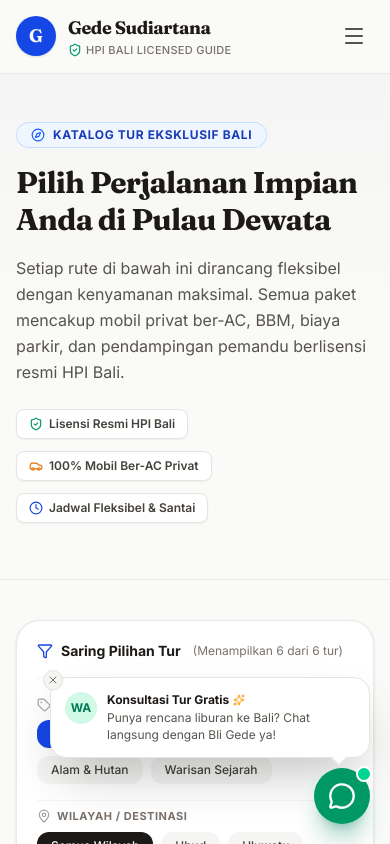
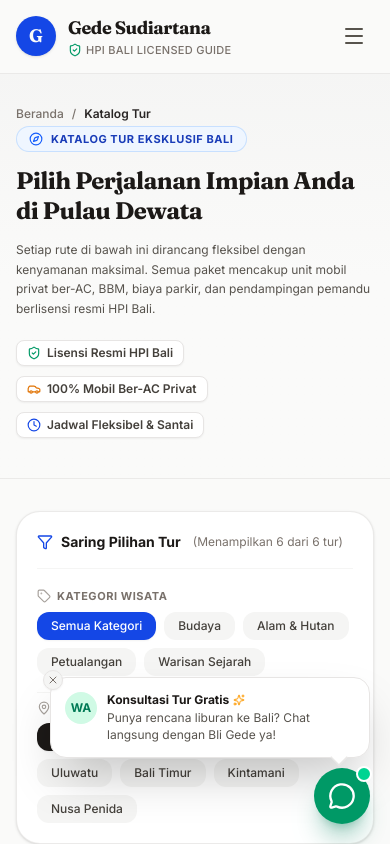
Before and after one commit to sumestawsome/gedebaliguide, a Next.js app: page /tours in a window 390 px wide. Shown: the top 844 px of the page. Built offline with nearby package versions, Linux system fonts and the light colour scheme.

Commit message:
feat(tours): connect ToursPage to getActiveToursSortedByPopularity with ItemList schema and full SEO metadata

```diff
--- a/src/app/tours/page.tsx
+++ b/src/app/tours/page.tsx
@@ -1,50 +1,131 @@
 import React from "react";
 import type { Metadata } from "next";
+import Link from "next/link";
 import Navbar from "@/components/layout/Navbar";
 import Footer from "@/components/layout/Footer";
 import ToursCatalog from "@/components/tours/ToursCatalog";
-import { Compass, Sparkles, ShieldCheck, Car, Clock } from "lucide-react";
+import { Compass, ShieldCheck, Car, Clock } from "lucide-react";
+import { getActiveToursSortedByPopularity } from "@/lib/services/tour-service";
 
 export const metadata: Metadata = {
-  title: "Katalog Tur Privat Bali — Gede Bali Guide",
+  title: "Katalog Tur Privat Bali — Pilihan Rute Fleksibel & Mobil Ber-AC",
   description:
     "Pilihan paket tur privat lengkap di Bali bersama Gede Sudiartana. Mulai dari Ubud, Uluwatu, Bedugul, Kintamani, hingga Nusa Penida. Mobil ber-AC nyaman & tanpa komisi perantara.",
+  keywords: [
+    "Katalog Tour Bali",
+    "Paket Wisata Privat Bali",
+    "Tour Ubud Privat",
+    "Tour Uluwatu Kecak",
+    "Sewa Mobil Bali dengan Driver Guide",
+    "Paket Liburan Keluarga Bali",
+  ],
+  alternates: {
+    canonical: "https://gedebaliguide.com/tours",
+  },
+  openGraph: {
+    title: "Katalog Tur Privat Bali — Gede Bali Guide",
+    description:
+      "Pilihan rute wisata privat terbaik di Bali bersama pramuwisata berlisensi resmi HPI. Jadwal santai dan fleksibel tanpa belanja paksa.",
+    url: "https://gedebaliguide.com/tours",
+    siteName: "Gede Bali Guide",
+    locale: "id_ID",
+    type: "website",
+    images: [
+      {
+        url: "https://images.unsplash.com/photo-1537996194471-e657df975ab4?w=1200&auto=format&fit=crop&q=80",
+        width: 1200,
+        height: 630,
+        alt: "Katalog Tur Privat Gede Bali Guide",
+      },
+    ],
+  },
+  twitter: {
+    card: "summary_large_image",
+    title: "Katalog Tur Privat Bali — Gede Bali Guide",
+    description:
+      "Paket tur privat lengkap di Bali bersama Bli Gede. Mobil ber-AC nyaman & tanpa perantara.",
+    images: [
+      "https://images.unsplash.com/photo-1537996194471-e657df975ab4?w=1200&auto=format&fit=crop&q=80",
+    ],
+  },
 };
 
-export default function ToursPage() {
+export default async function ToursPage() {
+  const tours = await getActiveToursSortedByPopularity();
+
+  const catalogJsonLd = {
+    "@context": "https://schema.org",
+    "@type": "ItemList",
+    name: "Katalog Tur Privat Bali — Gede Bali Guide",
+    description:
+      "Daftar pilihan paket tur privat fleksibel di Bali bersama pemandu wisata berlisensi resmi HPI Gede Sudiartana.",
+    url: "https://gedebaliguide.com/tours",
+    numberOfItems: tours.length,
+    itemListElement: tours.map((tour, index) => ({
+      "@type": "ListItem",
+      position: index + 1,
+      item: {
+        "@type": "TouristTrip",
+        name: tour.name,
+        description: tour.description,
+        url: `https://gedebaliguide.com/tours/${tour.slug}`,
+        touristType: ["Family", "Couple", "Solo Traveler"],
+        offers: {
+          "@type": "Offer",
+          price: tour.price,
+          priceCurrency: "IDR",
+          availability: "https://schema.org/InStock",
+        },
+      },
+    })),
+  };
+
   return (
     <div className="flex min-h-screen flex-col bg-[#fafaf9] text-stone-900 font-sans">
+      <script
+        type="application/ld+json"
+        dangerouslySetInnerHTML={{ __html: JSON.stringify(catalogJsonLd) }}
+      />
       <Navbar />
 
-      <main className="flex-1 pb-20">
+      <main className="flex-1 pb-28 sm:pb-20">
         {/* Header Hero Banner */}
-        <section className="relative overflow-hidden bg-gradient-to-b from-stone-100 via-[#fafaf9] to-[#fafaf9] pt-12 pb-14 border-b border-stone-200/70">
+        <section className="relative overflow-hidden bg-gradient-to-b from-stone-100 via-[#fafaf9] to-[#fafaf9] pt-8 pb-10 sm:pt-12 sm:pb-14 border-b border-stone-200/70">
           <div className="mx-auto max-w-7xl px-4 sm:px-6 lg:px-8">
-            <div className="max-w-3xl space-y-4">
-              <div className="inline-flex items-center gap-2 rounded-full bg-blue-50 border border-blue-200/80 px-3.5 py-1 text-xs font-bold uppercase tracking-wider text-blue-800">
+            <div className="max-w-3xl space-y-3.5 sm:space-y-4">
+              {/* Breadcrumb */}
+              <nav className="flex items-center gap-2 text-xs text-stone-500 font-medium mb-1">
+                <Link href="/" className="hover:text-blue-700 transition-colors">
+                  Beranda
+                </Link>
+                <span>/</span>
+                <span className="text-stone-800 font-semibold">Katalog Tur</span>
+              </nav>
+
+              <div className="inline-flex items-center gap-2 rounded-full bg-blue-50 border border-blue-200/80 px-3 py-1 sm:px-3.5 sm:py-1 text-[11px] sm:text-xs font-bold uppercase tracking-wider text-blue-800">
                 <Compass className="h-3.5 w-3.5 text-blue-600" />
                 <span>Katalog Tur Eksklusif Bali</span>
               </div>
 
-              <h1 className="font-serif text-3xl sm:text-5xl font-bold tracking-tight text-stone-900 leading-tight">
+              <h1 className="font-serif text-2xl sm:text-4xl lg:text-5xl font-bold tracking-tight text-stone-900 leading-tight">
                 Pilih Perjalanan Impian Anda di Pulau Dewata
               </h1>
 
-              <p className="text-base sm:text-lg text-stone-600 leading-relaxed font-sans">
-                Setiap rute di bawah ini dirancang fleksibel dengan kenyamanan maksimal. Semua paket mencakup mobil privat ber-AC, BBM, biaya parkir, dan pendampingan pemandu berlisensi resmi HPI Bali.
+              <p className="text-xs sm:text-sm md:text-base text-stone-600 leading-relaxed font-sans">
+                Setiap rute di bawah ini dirancang fleksibel dengan kenyamanan maksimal. Semua paket mencakup unit mobil privat ber-AC, BBM, biaya parkir, dan pendampingan pemandu berlisensi resmi HPI Bali.
               </p>
 
               {/* Guarantee badges */}
-              <div className="flex flex-wrap items-center gap-3 pt-2 text-xs font-semibold text-stone-700">
-                <span className="flex items-center gap-1.5 bg-white border border-stone-200 rounded-lg px-3 py-1.5 shadow-xs">
+              <div className="flex flex-wrap items-center gap-2.5 sm:gap-3 pt-2 text-xs font-semibold text-stone-700">
+                <span className="flex items-center gap-1.5 bg-white border border-stone-200 rounded-lg px-2.5 py-1 sm:px-3 sm:py-1.5 shadow-xs">
                   <ShieldCheck className="h-3.5 w-3.5 text-emerald-600" />
                   <span>Lisensi Resmi HPI Bali</span>
                 </span>
-                <span className="flex items-center gap-1.5 bg-white border border-stone-200 rounded-lg px-3 py-1.5 shadow-xs">
+                <span className="flex items-center gap-1.5 bg-white border border-stone-200 rounded-lg px-2.5 py-1 sm:px-3 sm:py-1.5 shadow-xs">
                   <Car className="h-3.5 w-3.5 text-amber-600" />
                   <span>100% Mobil Ber-AC Privat</span>
                 </span>
-                <span className="flex items-center gap-1.5 bg-white border border-stone-200 rounded-lg px-3 py-1.5 shadow-xs">
+                <span className="flex items-center gap-1.5 bg-white border border-stone-200 rounded-lg px-2.5 py-1 sm:px-3 sm:py-1.5 shadow-xs">
                   <Clock className="h-3.5 w-3.5 text-blue-700" />
                   <span>Jadwal Fleksibel & Santai</span>
                 </span>
@@ -54,8 +135,8 @@
         </section>
 
         {/* Catalog Section */}
-        <section className="mx-auto max-w-7xl px-4 sm:px-6 lg:px-8 pt-10">
-          <ToursCatalog />
+        <section className="mx-auto max-w-7xl px-4 sm:px-6 lg:px-8 pt-8 sm:pt-10">
+          <ToursCatalog initialTours={tours} />
         </section>
       </main>
 
```
